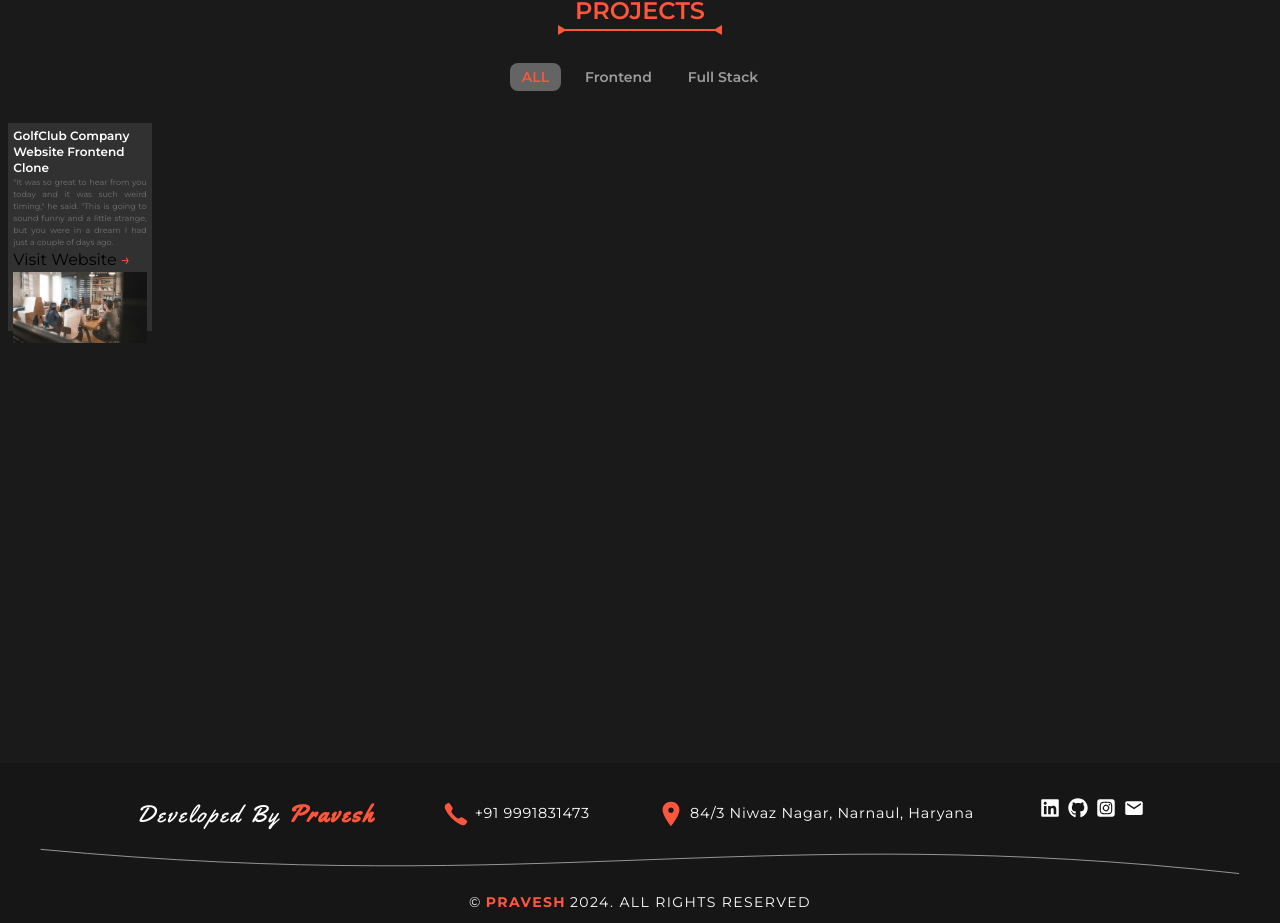
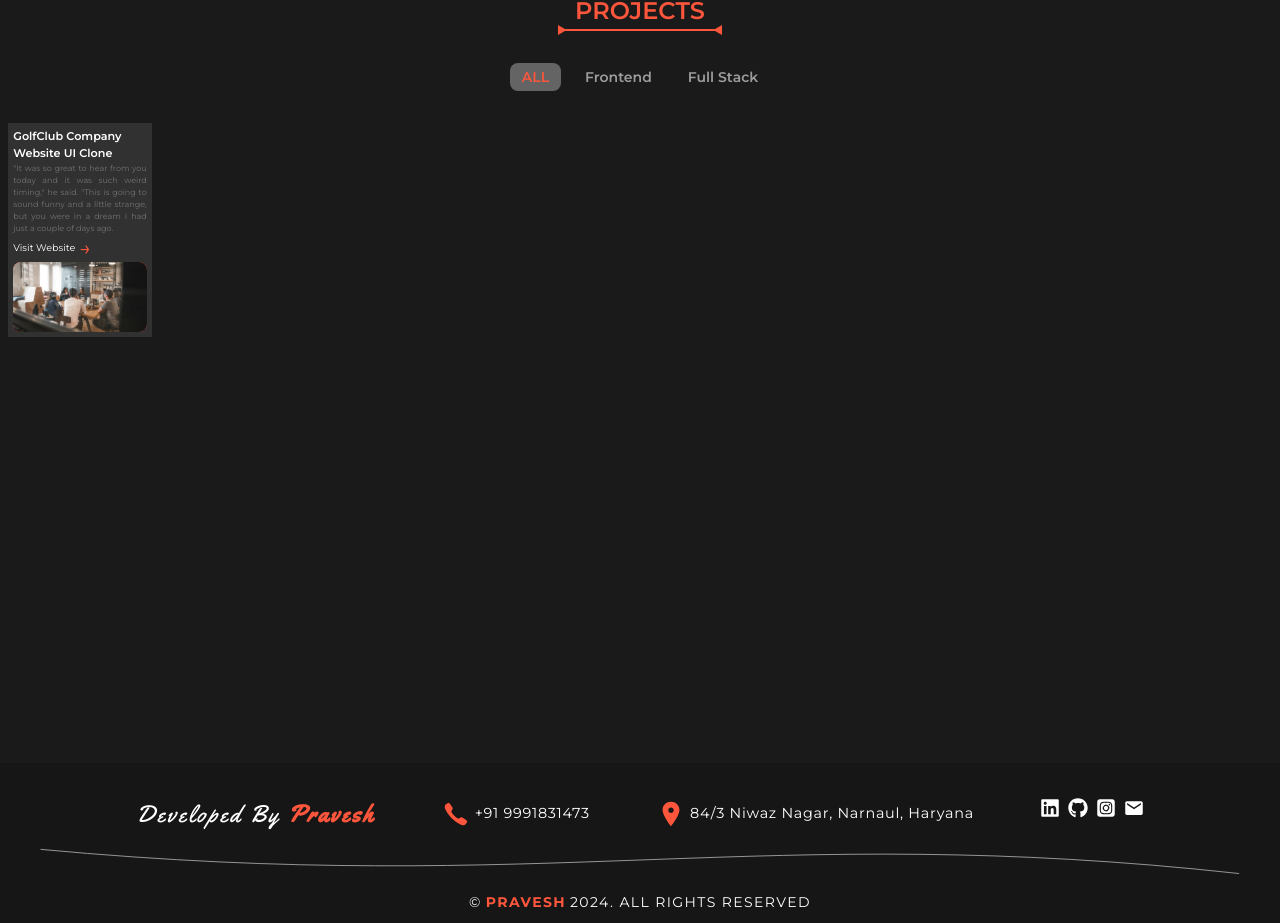
Before and after one commit to pravesh-dev/Portfolio, a React (Vite) app: page / in a window 1280 px wide. Shown: the part 2437-3360 px from the top of the page. Built offline with nearby package versions, Linux system fonts and the light colour scheme.

Commit message:
styled project card

```diff
--- a/src/Components/Projects.jsx
+++ b/src/Components/Projects.jsx
@@ -16,11 +16,11 @@ function Projects() {
         <button className={`text-sm font-semibold px-3 py-1 rounded-lg ${activeTab === 'full' ? 'bg-[#646464] text-primary' : 'text-neutral-300/70'}`} onClick={()=>{handleTabClick('full')}}>Full Stack</button>
       </div>
       <div className='w-full flex flex-wrap gap-3 px-2'>
-        <div className='w-36 h-52 bg-[#aaaaaa29] p-[0.33rem]'>
-            <h2 className='text-white text-xs font-semibold'>GolfClub Company Website Frontend Clone</h2>
+        <div className='w-36 bg-[#aaaaaa29] p-[0.33rem]'>
+            <h2 className='text-white text-[0.7rem] font-semibold'>GolfClub Company Website UI Clone</h2>
             <p className='text-neutral-500 text-[0.5rem] text-justify'>"It was so great to hear from you today and it was such weird timing," he said. "This is going to sound funny and a little strange, but you were in a dream I had just a couple of days ago.</p>
-            <a href="#">Visit Website <span className='text-primary'>→</span></a>
-            <img src={img} alt="" />
+            <a href="#" className='text-white text-[0.6rem] flex items-center gap-1'>Visit Website <span className='text-primary text-xl'>→</span></a>
+            <img src={img} className='rounded-lg' alt="" />
         </div>
       </div>
     </div>
```
